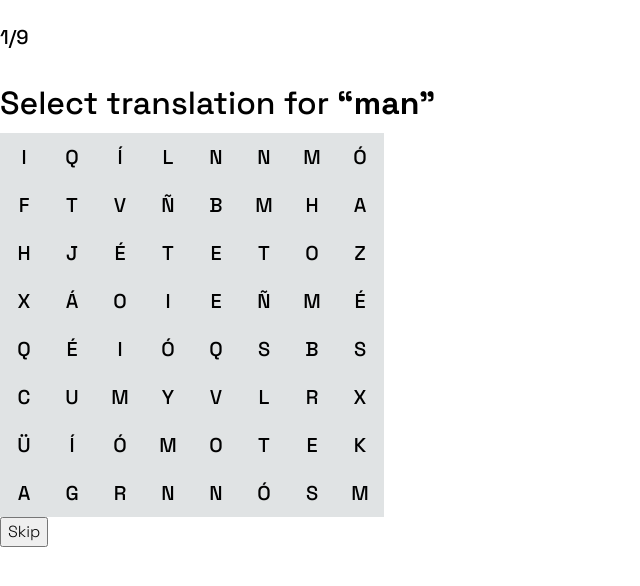
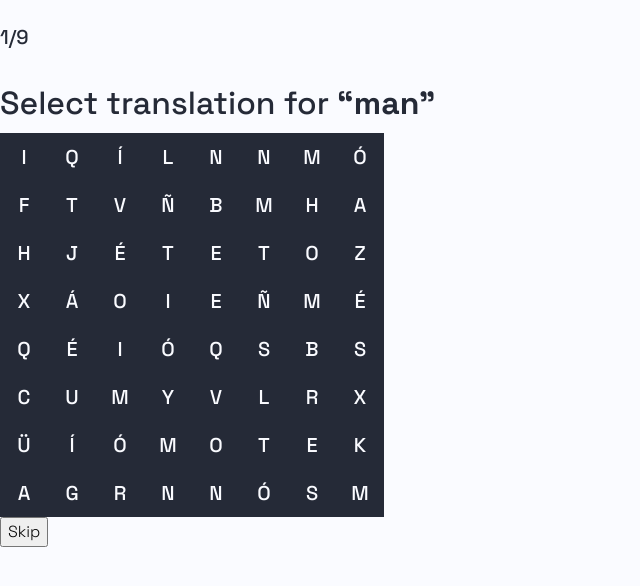
Before and after one commit to hesambayat/traducir, a React (Create React App) app: page / in a window 1280 px wide. Shown: the top 586 px of the page, without its empty margins (0-640 px from the left). Built offline with nearby package versions, Linux system fonts and the light colour scheme.

Commit message:
:lipstick: Add more colors to the UI

```diff
--- a/src/styles/components.css
+++ b/src/styles/components.css
@@ -7,18 +7,20 @@
   padding: 0;
   line-height: 1;
   border: none;
-  background-color: #e0e3e4;
+  background-color: var(--color-body);
+  color: var(--color-background);
   text-transform: uppercase;
   appearance: none;
+  user-select: none;
   will-change: background-color, color;
 }
 
 .key:hover {
-  background-color: #c3c9cc;
+  background-color: hsl(var(--color-body-h), var(--color-body-s), calc(var(--color-body-l) * 2));
 }
 
 .key--selected,
 .key--selected:hover {
-  background-color: #515e6e;
-  color: #f1f3f5;
+  background-color: var(--color-primary);
+  color: var(--color-body);
 }
--- a/src/styles/reset.css
+++ b/src/styles/reset.css
@@ -4,6 +4,7 @@ html {
   box-sizing: border-box;
   scroll-behavior: smooth;
   -ms-overflow-style: scrollbar;
+  background-color: var(--color-background);
 }
 
 *,
@@ -16,4 +17,5 @@ body {
   min-height: 100%;
   margin: 0;
   overflow-x: hidden;
+  color: var(--color-body);
 }
--- a/src/styles/variables.css
+++ b/src/styles/variables.css
@@ -1,5 +1,27 @@
+/* HSL */
 :root {
-  /* Typography */
+  --color-body-h: 222;
+  --color-body-s: 19%;
+  --color-body-l: 18%;
+
+  --color-background-h: 223;
+  --color-background-s: 100%;
+  --color-background-l: 99%;
+
+  --color-primary-h: 147;
+  --color-primary-s: 100%;
+  --color-primary-l: 59%;
+}
+
+/* Colors */
+:root {
+  --color-body: hsl(var(--color-body-h), var(--color-body-s), var(--color-body-l));
+  --color-background: hsl(var(--color-background-h), var(--color-background-s), var(--color-background-l));
+  --color-primary: hsl(var(--color-primary-h), var(--color-primary-s), var(--color-primary-l));
+}
+
+/* Typography */
+:root {
   --font-family: "Space Grotesk", -apple-system, system-ui, "Helvetica Neue", Helvetica, "Segoe UI", Roboto, "Apple Color Emoji", "Segoe UI Emoji", sans-serif;
   --font-weight-regular: 300;
   --font-weight-bold: 500;
```
